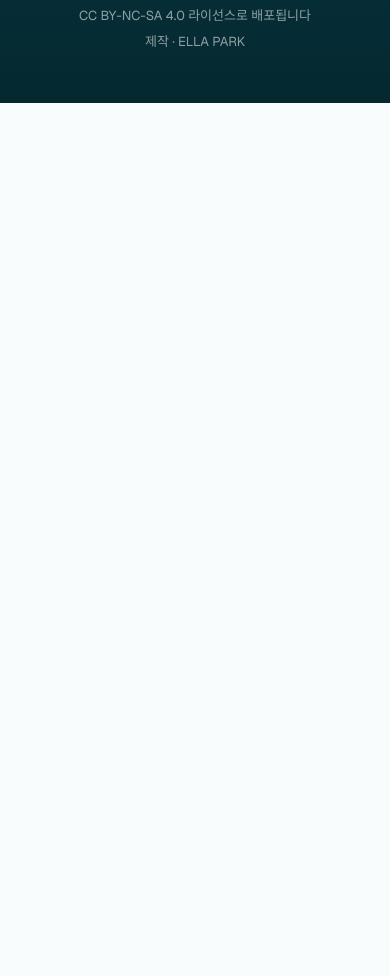
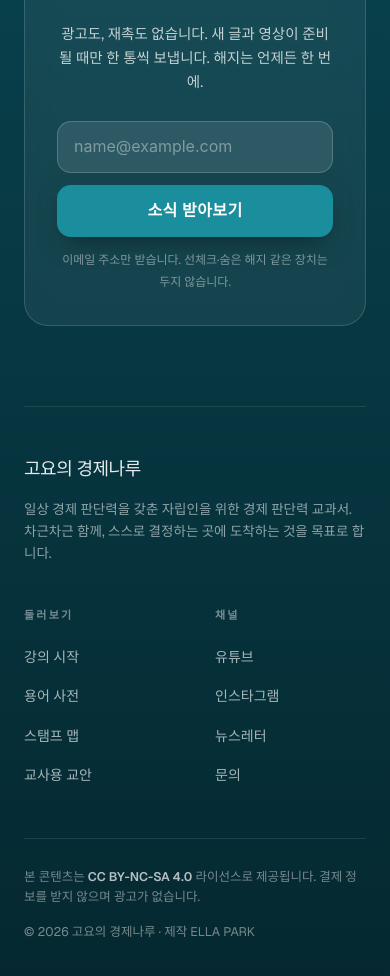
Before and after one commit to EllaPark1220/goyo-prototype, a Next.js app: page / in a window 390 px wide. Shown: the part 6960-7936 px from the top of the page. Before the commit the page ends 7063 px from the top, so only its background shows below. Built offline with nearby package versions, Linux system fonts and the light colour scheme; a web font is replaced by a local one.

Commit message:
1편 임베디드 완료

```diff
--- a/src/app/page.tsx
+++ b/src/app/page.tsx
@@ -1,11 +1,23 @@
 'use client';
 
-import { useEffect, useRef } from 'react';
+import { useEffect, useRef, useState } from 'react';
 import Link from 'next/link';
-import Image from 'next/image';
 
 export default function Home() {
   const revealRefs = useRef<(HTMLElement | null)[]>([]);
+  const [email, setEmail] = useState('');
+  const [subscribeStatus, setSubscribeStatus] = useState<{ message: string; ok: boolean } | null>(null);
+
+  const handleSubscribe = (e: React.FormEvent) => {
+    e.preventDefault();
+    const valid = /^[^\s@]+@[^\s@]+\.[^\s@]+$/.test(email.trim());
+    if (!valid) {
+      setSubscribeStatus({ message: '이메일 주소를 한 번 더 확인해 주세요.', ok: false });
+      return;
+    }
+    setSubscribeStatus({ message: '신청이 접수되었습니다. 새 소식이 준비되면 차분히 전해 드리겠습니다.', ok: true });
+    setEmail('');
+  };
 
   useEffect(() => {
     const observer = new IntersectionObserver(
@@ -435,7 +447,9 @@ export default function Home() {
           <div className="absolute w-[1.5px] h-[1.5px] bg-white/70 rounded-full shadow-[0_0_4px_rgba(255,255,255,0.5)] top-[25%] left-[6%] animate-[deepTwinkle_5s_ease-in-out_infinite]" style={{ animationDelay: '0.4s' }}></div>
         </div>
 
-        <div className="max-w-[700px] mx-auto relative z-10 text-center flex flex-col h-full">
+        <div className="relative z-10">
+          {/* CTA */}
+          <div className="max-w-[700px] mx-auto text-center">
             <div ref={addToRefs} className="opacity-0 translate-y-8 transition-all duration-1000 ease-out">
               <h2 className="font-serif font-semibold text-[30px] md:text-[min(4.5vw,48px)] leading-tight tracking-tight mb-5 drop-shadow-xl">
                 지금, 천천히<br/>첫 편을 펼쳐 보세요
@@ -443,7 +457,7 @@ export default function Home() {
               <p className="font-sans text-base text-white/85 leading-relaxed mb-12">
                 계정 없이도 둘러볼 수 있습니다.<br/>학습 흔적을 남기고 싶을 때만 가입하세요.
               </p>
-            <div className="flex flex-col md:flex-row gap-3 justify-center mb-24 md:mb-32">
+              <div className="flex flex-col md:flex-row gap-3 justify-center">
                 <Link href="/lesson/L001" className="flex items-center justify-center px-8 py-4 bg-accent-main text-white font-semibold rounded-xl transition-all hover:bg-accent-deep hover:-translate-y-0.5 shadow-[0_10px_28px_-10px_rgba(0,0,0,0.5)] hover:shadow-[0_18px_40px_-14px_rgba(26,142,156,0.7)] tracking-wide w-full md:w-auto max-w-[280px] md:max-w-none mx-auto md:mx-0">
                   강의 둘러보기
                 </Link>
@@ -452,13 +466,87 @@ export default function Home() {
                 </Link>
               </div>
             </div>
+          </div>
 
-          <div className="mt-auto pt-12 border-t border-white/10">
-            <div className="font-serif font-medium text-base text-white/85 mb-6 tracking-tight">고요의 경제나루</div>
-            <div className="font-sans text-[13px] text-white/55 leading-loose">결제 정보를 받지 않습니다 · 광고 없음</div>
-            <div className="font-sans text-[13px] text-white/55 leading-loose">CC BY-NC-SA 4.0 라이선스로 배포됩니다</div>
-            <div className="font-sans text-[13px] text-white/55 leading-loose">제작 · ELLA PARK</div>
+          {/* 소식 받기 (Newsletter) */}
+          <div ref={addToRefs} className="max-w-[640px] mx-auto mt-20 md:mt-28 opacity-0 translate-y-8 transition-all duration-1000 ease-out delay-100">
+            <div className="bg-white/[0.06] border border-white/15 rounded-[24px] p-8 md:p-10 backdrop-blur-md">
+              <div className="font-mono text-[11px] tracking-[0.3em] text-accent-soft uppercase font-semibold mb-3 text-center">소식 받기</div>
+              <h3 className="font-serif font-semibold text-[22px] md:text-[26px] text-white tracking-tight text-center mb-3">
+                새 레슨이 나오면, 차분히 알려 드립니다
+              </h3>
+              <p className="font-sans text-[14.5px] text-white/75 leading-relaxed text-center max-w-[460px] mx-auto mb-7">
+                광고도, 재촉도 없습니다. 새 글과 영상이 준비될 때만 한 통씩 보냅니다. 해지는 언제든 한 번에.
+              </p>
+              <form onSubmit={handleSubscribe} noValidate className="flex flex-col sm:flex-row gap-3 max-w-[480px] mx-auto">
+                <label htmlFor="nl-email" className="sr-only">이메일 주소</label>
+                <input
+                  id="nl-email"
+                  type="email"
+                  value={email}
+                  onChange={(e) => setEmail(e.target.value)}
+                  placeholder="name@example.com"
+                  autoComplete="email"
+                  className="flex-1 min-h-[52px] bg-white/10 border border-white/20 rounded-xl px-4 text-white placeholder-white/40 outline-none transition-all focus:border-accent-soft focus:bg-white/15"
+                />
+                <button
+                  type="submit"
+                  className="flex items-center justify-center min-h-[52px] px-7 bg-accent-main text-white font-semibold rounded-xl whitespace-nowrap transition-all hover:bg-accent-deep hover:-translate-y-0.5 shadow-[0_10px_28px_-10px_rgba(0,0,0,0.5)] hover:shadow-[0_18px_40px_-14px_rgba(26,142,156,0.7)] tracking-wide"
+                >
+                  소식 받아보기
+                </button>
+              </form>
+              {subscribeStatus && (
+                <p
+                  className="font-sans text-[13px] text-center mt-4"
+                  role="status"
+                  aria-live="polite"
+                  style={{ color: subscribeStatus.ok ? 'var(--accent-soft)' : '#E5B88C' }}
+                >
+                  {subscribeStatus.message}
+                </p>
+              )}
+              <p className="font-sans text-[12px] text-white/45 text-center mt-3">
+                이메일 주소만 받습니다. 선체크·숨은 해지 같은 장치는 두지 않습니다.
+              </p>
             </div>
+          </div>
+
+          {/* 푸터 — 둘러보기 · 채널 */}
+          <footer className="max-w-[1100px] mx-auto mt-20 md:mt-28 pt-12 border-t border-white/10">
+            <div className="grid grid-cols-2 md:grid-cols-[2fr_1fr_1fr] gap-10 md:gap-8">
+              <div className="col-span-2 md:col-span-1">
+                <div className="font-serif font-medium text-lg text-white/90 mb-4 tracking-tight">고요의 경제나루</div>
+                <p className="font-sans text-[13.5px] text-white/55 leading-relaxed max-w-[28em]">
+                  일상 경제 판단력을 갖춘 자립인을 위한 경제 판단력 교과서. 차근차근 함께, 스스로 결정하는 곳에 도착하는 것을 목표로 합니다.
+                </p>
+              </div>
+              <div>
+                <h4 className="font-mono text-[11px] tracking-[0.2em] text-white/45 uppercase font-semibold mb-4">둘러보기</h4>
+                <ul className="space-y-2.5">
+                  <li><Link href="/lesson/L001" className="font-sans text-[14px] text-white/65 hover:text-white transition-colors">강의 시작</Link></li>
+                  <li><Link href="/dictionary" className="font-sans text-[14px] text-white/65 hover:text-white transition-colors">용어 사전</Link></li>
+                  <li><Link href="/stamp-map" className="font-sans text-[14px] text-white/65 hover:text-white transition-colors">스탬프 맵</Link></li>
+                  <li><Link href="/teacher-kit" className="font-sans text-[14px] text-white/65 hover:text-white transition-colors">교사용 교안</Link></li>
+                </ul>
+              </div>
+              <div>
+                <h4 className="font-mono text-[11px] tracking-[0.2em] text-white/45 uppercase font-semibold mb-4">채널</h4>
+                <ul className="space-y-2.5">
+                  <li><a href="#" className="font-sans text-[14px] text-white/65 hover:text-white transition-colors">유튜브</a></li>
+                  <li><a href="#" className="font-sans text-[14px] text-white/65 hover:text-white transition-colors">인스타그램</a></li>
+                  <li><a href="#nl-email" className="font-sans text-[14px] text-white/65 hover:text-white transition-colors">뉴스레터</a></li>
+                  <li><a href="#" className="font-sans text-[14px] text-white/65 hover:text-white transition-colors">문의</a></li>
+                </ul>
+              </div>
+            </div>
+            <div className="mt-12 pt-7 border-t border-white/10 flex flex-col md:flex-row justify-between gap-3">
+              <p className="font-sans text-[12.5px] text-white/45 leading-relaxed max-w-[44em]">
+                본 콘텐츠는 <strong className="text-white/70 font-semibold">CC BY-NC-SA 4.0</strong> 라이선스로 제공됩니다. 결제 정보를 받지 않으며 광고가 없습니다.
+              </p>
+              <p className="font-sans text-[12.5px] text-white/45 whitespace-nowrap">© 2026 고요의 경제나루 · 제작 ELLA PARK</p>
+            </div>
+          </footer>
         </div>
       </section>
     </main>
```
Lines whose indentation alone changed are shown as unchanged.
